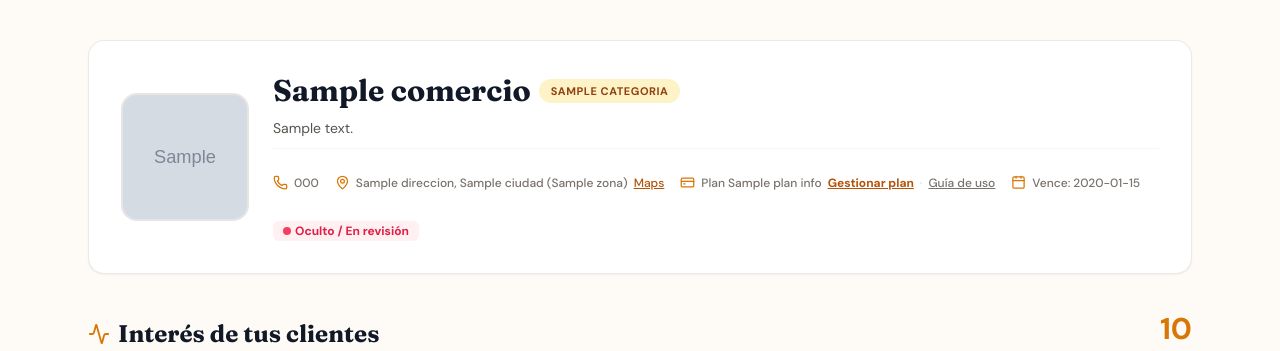
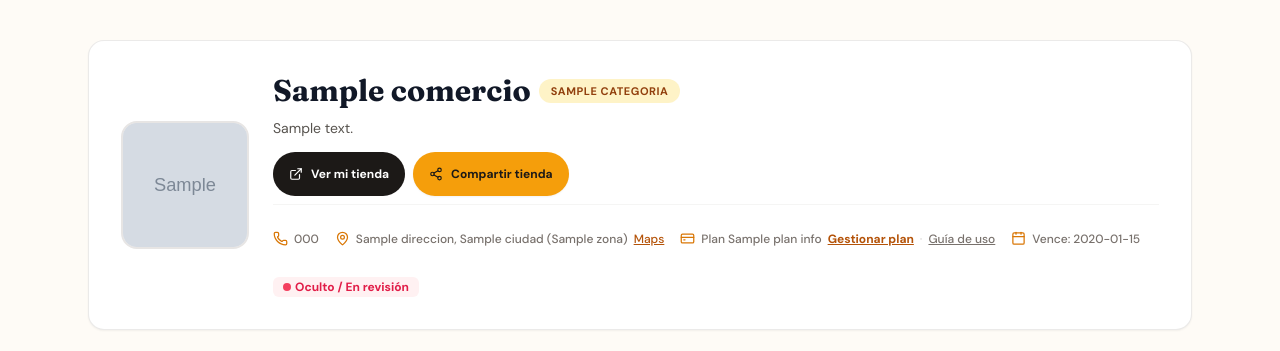
Before and after one commit to yahyadiab666-eng/localis, a Flask app: template templates/comercio.html in a window 1280 px wide. Shown: the part 77-428 px from the top of the page. Run offline with Flask 3, Linux system fonts and the light colour scheme; the template is opened without the code that fills it: most values are stand-ins (such as "Sample title", 1, 10 or a date in 2020); grey boxes marked "Sample" are stand-in pictures; some libraries are stand-ins or nearby versions.

Commit message:
UX: mensaje de discrepancia de monto con invitacion a soporte; boton Compartir tienda (copiar enlace / compartir nativo) en el panel del comercio

```diff
--- a/backend/payment_ocr.py
+++ b/backend/payment_ocr.py
@@ -268,7 +268,9 @@ def validar_comprobante_pago_movil(
         elif not _montos_coinciden(monto_detectado, monto_esperado_bs):
             errores.append(
                 f'El monto del comprobante ({monto_detectado:.2f} Bs) no coincide '
-                f'con el esperado ({float(monto_esperado_bs):.2f} Bs).'
+                f'con el esperado ({float(monto_esperado_bs):.2f} Bs). '
+                'Por favor, verifica la cantidad o contacta a soporte técnico '
+                'para recibir ayuda.'
             )
 
     # Antifraude: la fecha del comprobante debe ser reciente (hoy/ayer por defecto).
--- a/templates/comercio.html
+++ b/templates/comercio.html
@@ -80,6 +80,20 @@
           <p class="text-stone-600 text-sm max-w-2xl leading-relaxed mx-auto md:mx-0">
             {{ comercio.descripcion or 'Sin descripción registrada para tu comercio todavía.' }}
           </p>
+
+          {% if comercio.id %}
+          <div class="pt-1 flex flex-col sm:flex-row items-stretch sm:items-center justify-center md:justify-start gap-2">
+            <a href="{{ url_for('tienda_publica', comercio_id=comercio.id) }}" target="_blank" rel="noopener"
+               class="btn-touch inline-flex items-center justify-center gap-2 bg-stone-900 text-white font-bold px-4 py-2 rounded-full text-xs hover:bg-stone-800 transition">
+              <i data-lucide="external-link" style="width:14px;height:14px;"></i> Ver mi tienda
+            </a>
+            <button type="button" id="btn-compartir-tienda"
+                    data-share-path="{{ url_for('tienda_publica', comercio_id=comercio.id) }}"
+                    class="btn-touch inline-flex items-center justify-center gap-2 bg-amber-500 text-stone-900 font-bold px-4 py-2 rounded-full text-xs hover:bg-amber-400 transition shadow-sm">
+              <i data-lucide="share-2" style="width:14px;height:14px;"></i> Compartir tienda
+            </button>
+          </div>
+          {% endif %}
 
           <div class="pt-3 flex flex-col sm:flex-row sm:flex-wrap items-stretch sm:items-center justify-center md:justify-start gap-2 sm:gap-4 text-xs font-medium text-stone-500 border-t border-stone-100 panel-comercio-meta">
             <div class="flex items-center justify-center sm:justify-start gap-1.5">
@@ -395,6 +409,44 @@
         }
       } catch (e) {}
     })();
+    // Compartir tienda: copia el enlace público o abre el selector nativo (WhatsApp).
+    (function () {
+      const boton = document.getElementById('btn-compartir-tienda');
+      if (!boton) return;
+      const ruta = boton.getAttribute('data-share-path') || '';
+      const enlace = ruta ? (window.location.origin + ruta) : '';
+      if (!enlace) return;
+
+      const copiar = function () {
+        const aviso = '¡Enlace copiado! Compártelo por WhatsApp.';
+        if (navigator.clipboard && navigator.clipboard.writeText) {
+          navigator.clipboard.writeText(enlace).then(function () {
+            window.mostrarAlertaLocalis?.(aviso, 'exito');
+          }).catch(function () {
+            window.prompt('Copia el enlace de tu tienda:', enlace);
+          });
+        } else {
+          window.prompt('Copia el enlace de tu tienda:', enlace);
+        }
+      };
+
+      boton.addEventListener('click', function () {
+        if (navigator.share) {
+          navigator.share({
+            title: 'Mi tienda en Localis',
+            text: 'Mira mi tienda en Localis',
+            url: enlace,
+          }).then(function () {
+            window.mostrarAlertaLocalis?.('¡Enlace compartido!', 'exito');
+          }).catch(function (error) {
+            if (error && error.name === 'AbortError') return;
+            copiar();
+          });
+        } else {
+          copiar();
+        }
+      });
+    })();
     lucide.createIcons();
   </script>
   <script src="{{ url_for('static', filename='js/flash.js') }}"></script>
```
